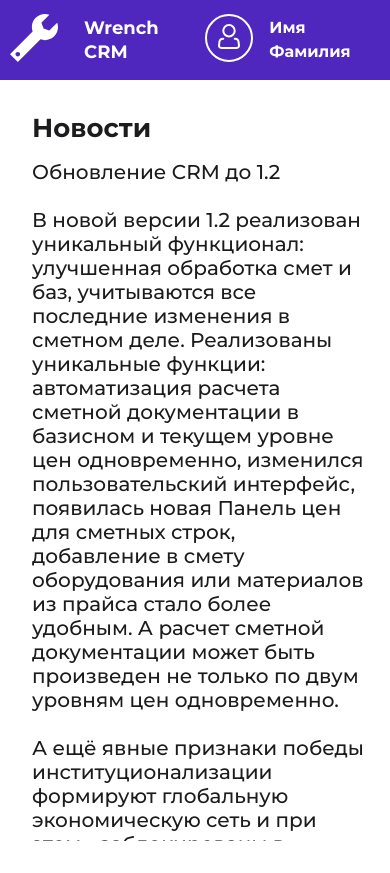
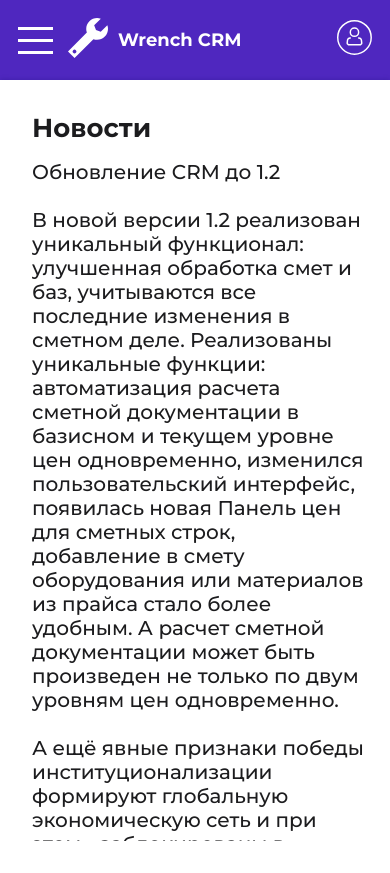
Before and after one commit to pug000/test-task, a React app: page /#/ in a window 390 px wide. Built offline with nearby package versions, Linux system fonts and the light colour scheme.

Commit message:
feat: add burger menu button

```diff
--- a/src/components/Header/Header.module.scss
+++ b/src/components/Header/Header.module.scss
@@ -9,8 +9,57 @@
     margin: 0 auto;
     display: flex;
     justify-content: space-between;
+    align-items: center;
     padding: 0 32px;
     gap: 10px;
+
+    @media screen and (max-width: 580px) {
+      & {
+        padding: 0 18px;
+      }
+    }
+
+    &LeftSide {
+      display: flex;
+      gap: 30px;
+      flex: 0 1 100%;
+
+      @media screen and (max-width: 580px) {
+        & {
+          gap: 15px;
+        }
+      }
+
+      .headerBurgerMenu {
+        max-width: 40px;
+        width: 100%;
+        cursor: pointer;
+        user-select: none;
+        background-color: transparent;
+        border: none;
+        display: none;
+        flex-direction: column;
+        justify-content: space-evenly;
+        align-items: center;
+
+        @media screen and (max-width: 768px) {
+          & {
+            display: flex;
+          }
+        }
+
+        @media screen and (max-width: 580px) {
+          max-width: 35px;
+        }
+
+        .burgerMenuLine {
+          width: 100%;
+          height: 3px;
+          display: flex;
+          background-color: #ffffff;
+          transition: all 0.3s ease-in-out;
+        }
+      }
 
       .headerLogo {
         display: flex;
@@ -18,19 +67,52 @@
         color: #ffffff;
         text-decoration: none;
 
+        &IconWrapper {
+          @media screen and (max-width: 580px) {
+            svg {
+              max-width: 40px;
+              width: 100%;
+              max-height: 40px;
+              height: 100%;
+            }
+          }
+        }
+
         &Title {
           padding-left: 26px;
           font-size: 20px;
           line-height: 24px;
+
+          @media screen and (max-width: 580px) {
+            font-size: 18px;
+            padding-left: 10px;
+          }
+        }
       }
     }
 
-    .headerProfile {
+    &RightSide {
       display: flex;
       align-items: center;
 
-      &Wrapper {
+      .headerProfileIconWrapper {
+        @media screen and (max-width: 580px) {
+          svg {
+            max-width: 40px;
+            width: 100%;
+            max-height: 40px;
+            height: 100%;
+          }
+        }
+      }
+
+      .headerProfileWrapper {
+        display: flex;
         padding-left: 16px;
+
+        @media screen and (max-width: 580px) {
+          display: none;
+        }
 
         .headerProfileText {
           font-size: 20px;
@@ -42,21 +124,3 @@
     }
   }
 }
-
-@media screen and (max-width: 520px) {
-  .headerContainer {
-    padding: 0 10px;
-
-    .headerLogoTitle {
-      font-size: 18px;
-    }
-
-    .headerProfile {
-      &Wrapper {
-        .headerProfileText {
-          font-size: 16px;
-        }
-      }
-    }
-  }
-}
--- a/src/components/Header/Header.tsx
+++ b/src/components/Header/Header.tsx
@@ -10,13 +10,20 @@ function Header() {
   return (
     <header className={styles.header}>
       <div className={styles.headerContainer}>
+        <div className={styles.headerContainerLeftSide}>
+          <button type="button" className={styles.headerBurgerMenu}>
+            <span className={styles.burgerMenuLine} />
+            <span className={styles.burgerMenuLine} />
+            <span className={styles.burgerMenuLine} />
+          </button>
           <NavLink end to="/" className={styles.headerLogo}>
             <div className={styles.headerLogoIconWrapper}>
               <LogoIcon />
             </div>
             <h1 className={styles.headerLogoTitle}>Wrench CRM</h1>
           </NavLink>
-        <div className={styles.headerProfile}>
+        </div>
+        <div className={styles.headerContainerRightSide}>
           <div className={styles.headerProfileIconWrapper}>
             <ProfileIcon />
           </div>
--- a/src/components/Menu/Menu.module.scss
+++ b/src/components/Menu/Menu.module.scss
@@ -6,6 +6,15 @@
   overflow: auto;
   width: 300px;
   height: calc(100vh - 80px);
+
+  &::-webkit-scrollbar {
+    width: 6px;
+  }
+
+  &::-webkit-scrollbar-thumb {
+    border-radius: 6px 0 0 6px;
+    border: 6px solid rgb(28, 28, 30, 0.2);
+  }
 
   &Title {
     font-size: 20px;
--- a/src/styles/styles.scss
+++ b/src/styles/styles.scss
@@ -49,12 +49,14 @@ h6 {
   max-width: 1440px;
   margin: 0 auto;
   display: flex;
+  background-color: rgba(255, 255, 255, 0.05);
+  box-shadow: 0px 0px 5px rgba(2, 0, 96, 0.25);
 }
 
 .menuWrapper {
   display: flex;
   background-color: rgba(255, 255, 255, 0.05);
-  box-shadow: 0px 0px 5px rgba(2, 0, 96, 0.25);
+  box-shadow: 4px 0px 5px -4px rgb(2 0 96 / 25%);
 }
 
 @media screen and (max-width: 768px) {
```
Lines whose indentation alone changed are shown as unchanged.
